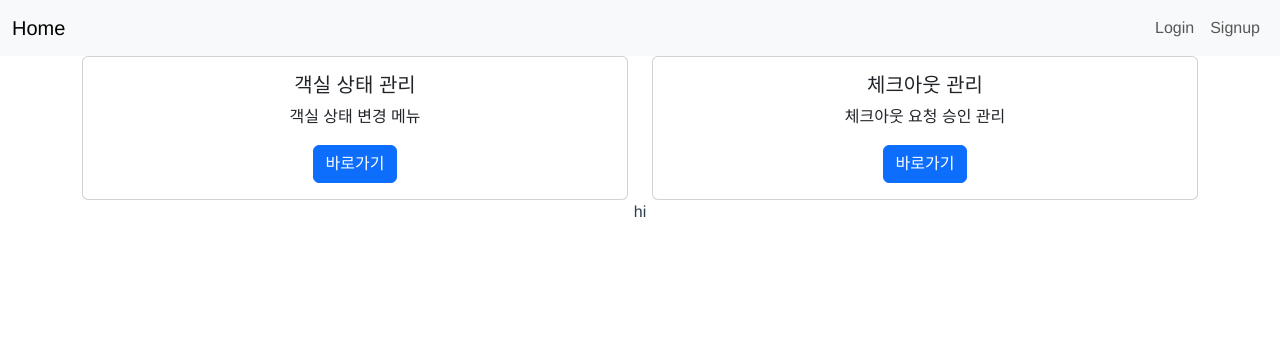
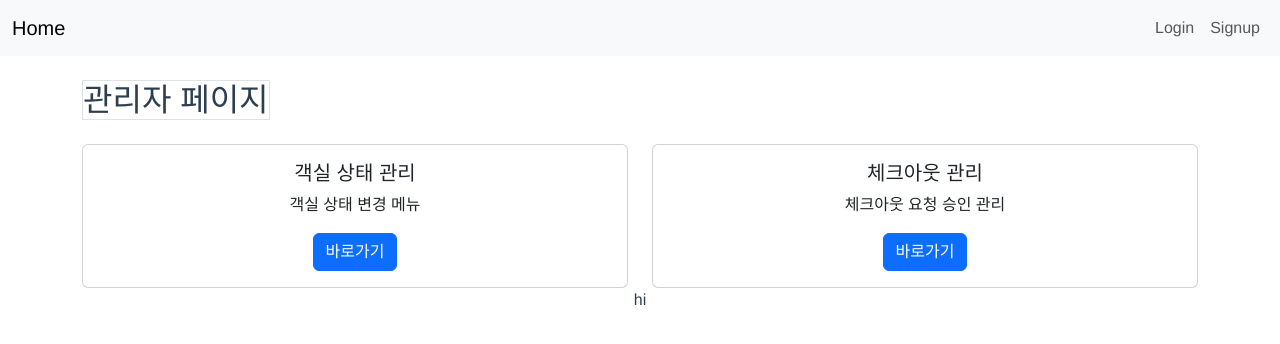
Before and after one commit to beyond-sw-camp/be05-3rd-SoEZ-EZCheck_1, a Vue app: page /AdminHome in a window 1280 px wide. Shown: the top 344 px of the page. Built offline with nearby package versions, Linux system fonts and the light colour scheme.

Commit message:
240416 2136

```diff
--- a/src/components/AdminCheckout.vue
+++ b/src/components/AdminCheckout.vue
@@ -1,4 +1,5 @@
 <template>
+    <div>
         <Header/>
         <div class="container">
             <div class="row align-items-stretch">
@@ -45,7 +46,7 @@
                 </tbody>
             </table>
         </div>
-
+    </div>
 </template>
 
 <script>
--- a/src/components/AdminHeader.vue
+++ b/src/components/AdminHeader.vue
@@ -1,5 +1,8 @@
 <template>
     <div class="container">
+        <div class="d-flex justify-content-between align-items-center">
+            <h2 class="mb-4 mt-4 border">관리자 페이지</h2>
+        </div>
         <div class="row">
             <div class="col-sm-6 mb-3 mb-sm-0">
                 <div class="card">
@@ -60,4 +63,7 @@ export default {
 </script>
 
 <style>
+.border {
+    border-bottom: 10px solid #dee2e6;
+}
 </style>
--- a/src/components/AdminRoomStatusChange.vue
+++ b/src/components/AdminRoomStatusChange.vue
@@ -62,10 +62,10 @@ export default {
         const searchText = ref('');
         const rooms = ref([]);
 
-        const getRooms = async () => {
+        const getRooms = async (rId) => {
             console.log("happy");
             try {
-                const response = await axios.get('rooms');
+                const response = await axios.get(`room/updateRoomStatus/${rId}`);
                 rooms.value = response.data;
             } catch (error) {
                 console.error(error);
```
Lines whose indentation alone changed are shown as unchanged.
